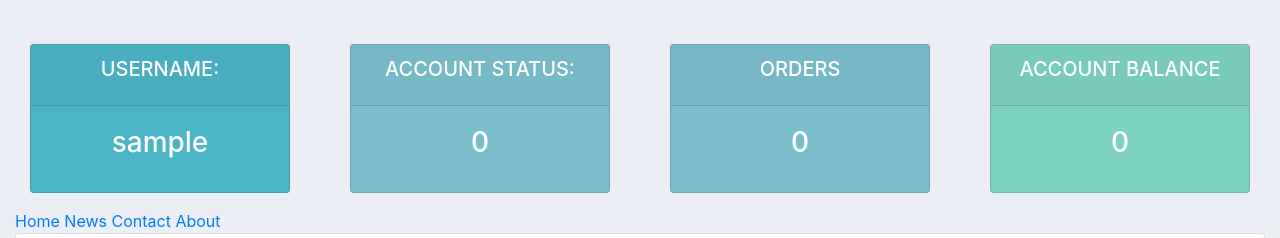
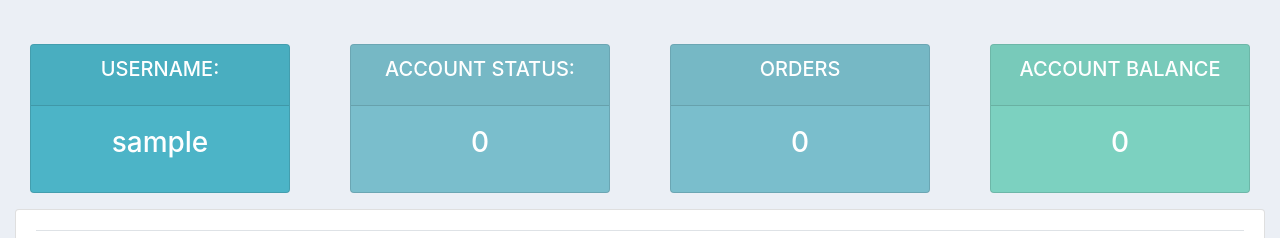
Before and after one commit to guruwiky/dante, a Django app: page / in a window 1280 px wide. Shown: the part 56-294 px from the top of the page. Run offline with Django 4.2, Linux system fonts and the light colour scheme; the visitor is signed in with stand-in values (Sample User, id 1); some libraries are stand-ins or nearby versions.

Commit message:
changed templates dashbord

```diff
--- a/accounts/templates/accounts/dashboard.html
+++ b/accounts/templates/accounts/dashboard.html
@@ -4,12 +4,7 @@
 {% load static %}
 {%  include 'accounts/status.html' %}
 <!-- The sidebar -->
-<div class="sidebar">
-  <a class="active" href="#home">Home</a>
-  <a href="#news">News</a>
-  <a href="#contact">Contact</a>
-  <a href="#about">About</a>
-</div>
+
 
 <div class="row">
 	<div class="col-md">
--- a/webapplication/settings.py
+++ b/webapplication/settings.py
@@ -24,7 +24,7 @@ BASE_DIR = Path(__file__).resolve().parent.parent
 SECRET_KEY = 'django-insecure-h4%oo_@#y*rd=)f@2zyv=@ld6cjd8gywf0n+1p1qybq5uj4gjb'
 
 # SECURITY WARNING: don't run with debug turned on in production!
-DEBUG = False
+DEBUG = True
 
 ALLOWED_HOSTS = ['127.0.0.1','elitenerdyturtle.herokuapp.com']
 
```
